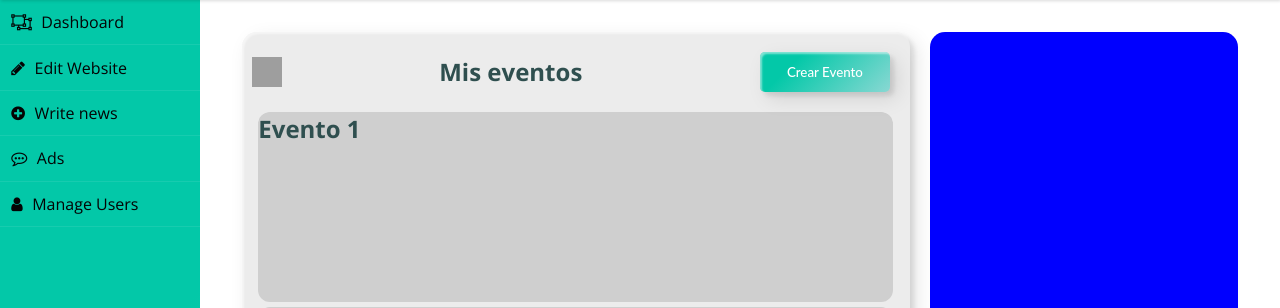
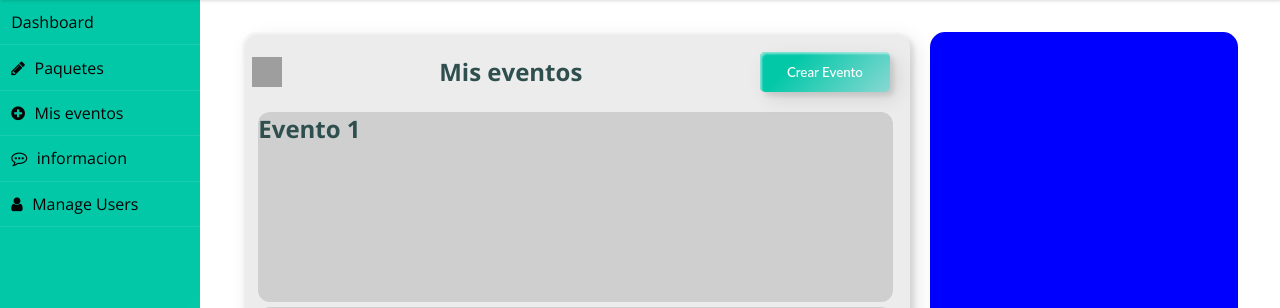
Before and after one commit to Meneses-11/Framework-ProyectoU2, a Laravel app: page /verEventos in a window 1280 px wide. Shown: the part 75-383 px from the top of the page. Run offline with Laravel 10, Linux system fonts and the light colour scheme; some libraries are stand-ins or nearby versions; grey boxes are pictures that could not be loaded.

Commit message:
Opciones en el menu

```diff
--- a/app/Http/Controllers/entradaController.php
+++ b/app/Http/Controllers/entradaController.php
@@ -10,8 +10,8 @@ class entradaController extends Controller
     public function validar(Request $sol){
         $user = $sol->input('usuario');
         $pass = $sol->input('password');
-        dump($user);
-        dump($pass);
+        //dump($user);
+        //dump($pass);
         if ($user=='cliente'&&$pass=='cliente') {
             # code...
             return view('/cliente/clntEvent');
--- a/public/css/styleBars.css
+++ b/public/css/styleBars.css
@@ -122,9 +122,10 @@ nav[role="navigation"] li a:hover {
   background-color: rgba(255, 255, 255, 0.05);
 }
 nav[role="navigation"] li a:before {
-  content: "\f248";
   font-family: FontAwesome;
   padding-right: 0.6em;
+  width: 50px;
+  height: 50px;
 }
 nav[role="navigation"] .dashboard a:before {
   content: "";
--- a/resources/views/cliente/clntEvent.blade.php
+++ b/resources/views/cliente/clntEvent.blade.php
@@ -1,9 +1,9 @@
 @extends('plantillas.menuCliente')
 @section('menu')
     <li ><a href="admindashboard">Dashboard</a></li>
-    <li class="edit"><a href="#">Edit Website</a></li>
-    <li class="write"><a href="#">Write news</a></li>
-    <li class="comments"><a href="#">Ads</a></li>
+    <li class="edit"><a href="#">Paquetes</a></li>
+    <li class="write"><a href="#">Mis eventos</a></li>
+    <li class="comments"><a href="#">informacion</a></li>
     <li class="users"><a href="#">Manage Users</a></li>
 @endsection
 @section('contenido')
```
Also changed, not shown: public/img/box-icon.png (added).
